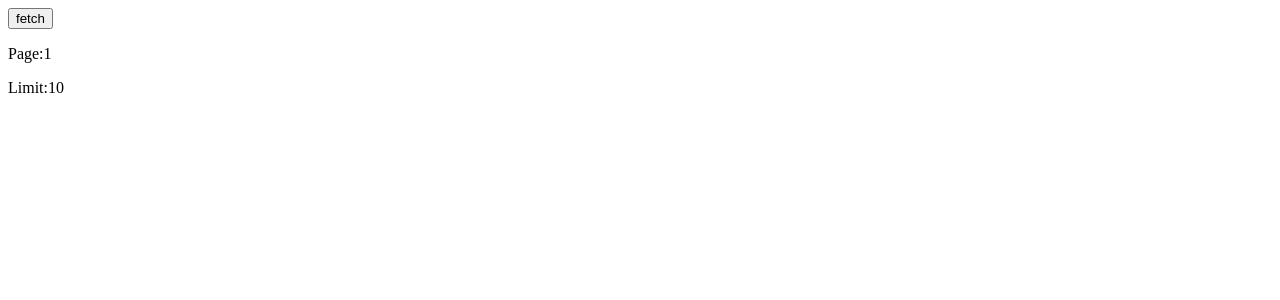
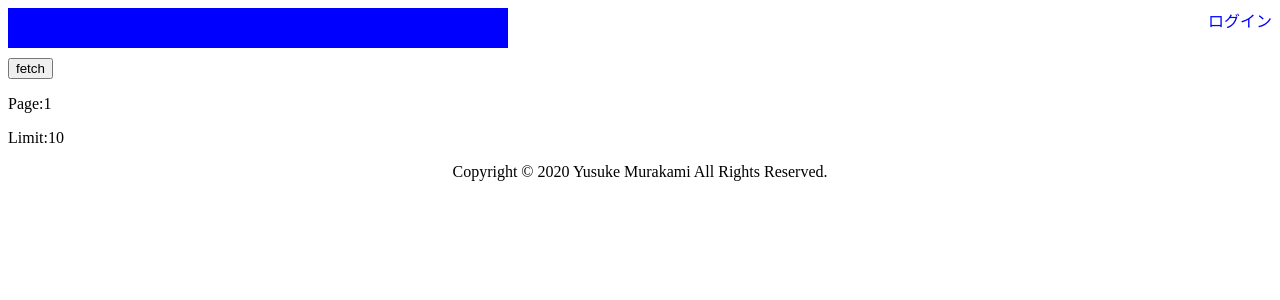
Before and after one commit to murakays/kosugi-lunchmap-old, a React (Create React App) app in the folder clients/: page / in a window 1280 px wide. Shown: the top 300 px of the page. Built offline with nearby package versions, Linux system fonts and the light colour scheme; what emotion-reset would draw is missing.

Commit message:
headerとfooterの領域確保

```diff
--- a/clients/src/components/App.tsx
+++ b/clients/src/components/App.tsx
@@ -1,19 +1,25 @@
-import React from 'react';
+import React, { Suspense } from 'react';
 import { Route, Switch } from 'react-router-dom';
 import { Provider } from 'react-redux';
 import { ConnectedRouter } from 'connected-react-router';
 import { history, store } from '@/store/configureStore';
+import Header from '@/components/Organism/Header';
+import Footer from '@/components/Organism/Footer';
 
 // Components
-import Top from '@/components/Pages/Top';
+const Top = React.lazy(() => import('@/components/Pages/Top'));
 
 const App: React.FC = () => {
   return (
     <Provider store={store}>
       <ConnectedRouter history={history}>
-        <Switch>
-          <Route exact path="/" component={Top} />
-        </Switch>
+        <Header />
+        <Suspense fallback={<div>loading...</div>}>
+          <Switch>
+            <Route exact path="/" component={Top} />
+          </Switch>
+        </Suspense>
+        <Footer />
       </ConnectedRouter>
     </Provider>
   );
--- /dev/null
+++ b/clients/src/components/Organism/Footer.tsx
@@ -0,0 +1,19 @@
+/** @jsx jsx */
+import React from 'react';
+import { jsx } from '@emotion/core';
+import styled from '@emotion/styled';
+
+const FooterStyle = styled.footer`
+  width: 100%;
+  max-height: 28px;
+  text-align: center;
+`;
+
+const Footer: React.FC = () => {
+  const today = new Date();
+  const year = today.getFullYear();
+
+  return <FooterStyle>Copyright © {year} Yusuke Murakami All Rights Reserved.</FooterStyle>;
+};
+
+export default Footer;
--- /dev/null
+++ b/clients/src/components/Organism/Header.tsx
@@ -0,0 +1,34 @@
+/** @jsx jsx */
+import React from 'react';
+import { jsx } from '@emotion/core';
+import styled from '@emotion/styled';
+
+const HeaderStyle = styled.header`
+  min-width: 980px;
+  margin: 0 auto;
+  height: 50px;
+  display: flex;
+`;
+
+// 今後firebaseログアウト処理をいれる
+const LoginLink = styled.span`
+  color: blue;
+  margin: 0 0 0 auto;
+`;
+
+const Header: React.FC = () => {
+  const TitleLogo = styled.div`
+    width: 500px;
+    height: 40px;
+    background-color: blue;
+  `;
+
+  return (
+    <HeaderStyle>
+      <TitleLogo />
+      <LoginLink>ログイン</LoginLink>
+    </HeaderStyle>
+  );
+};
+
+export default Header;
```
